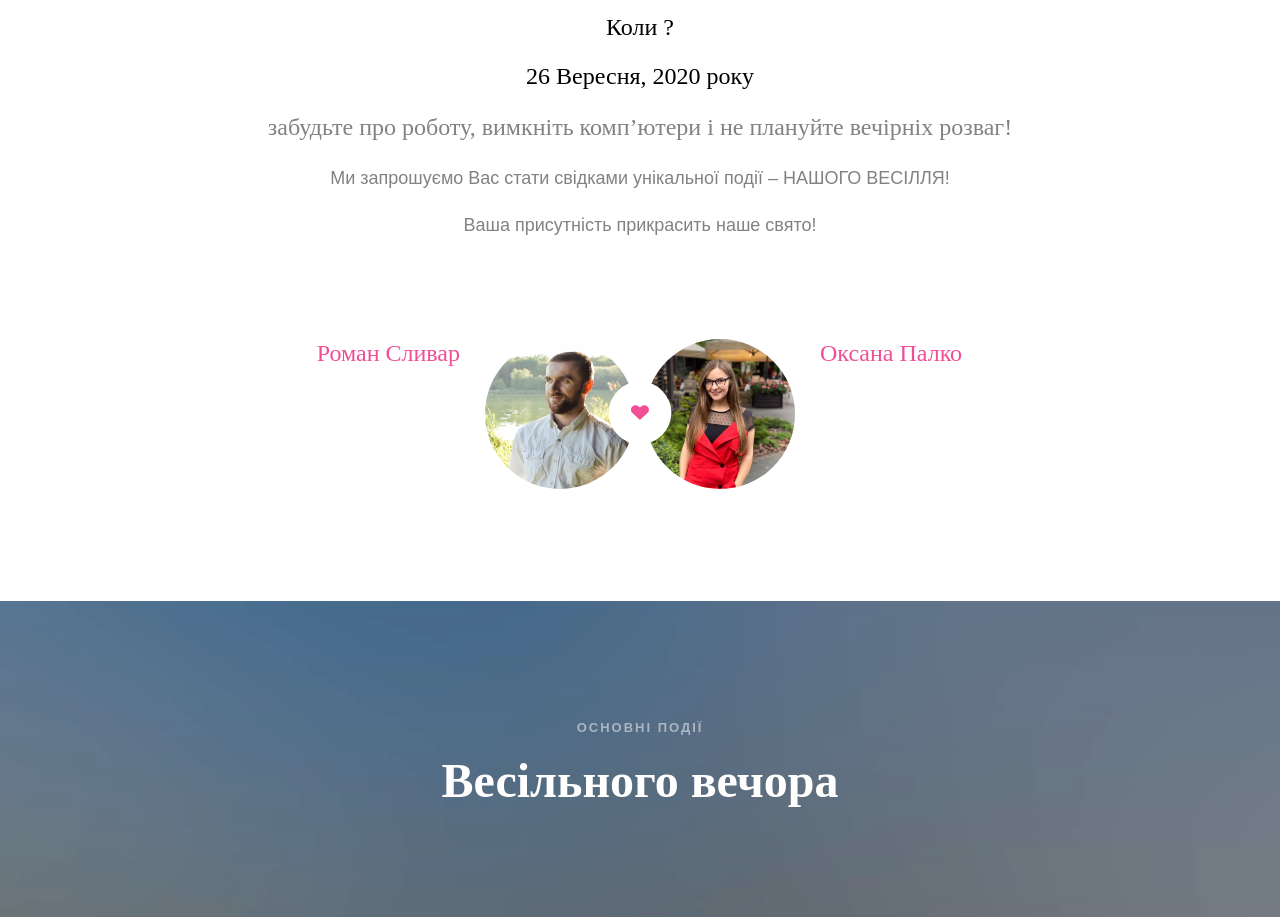
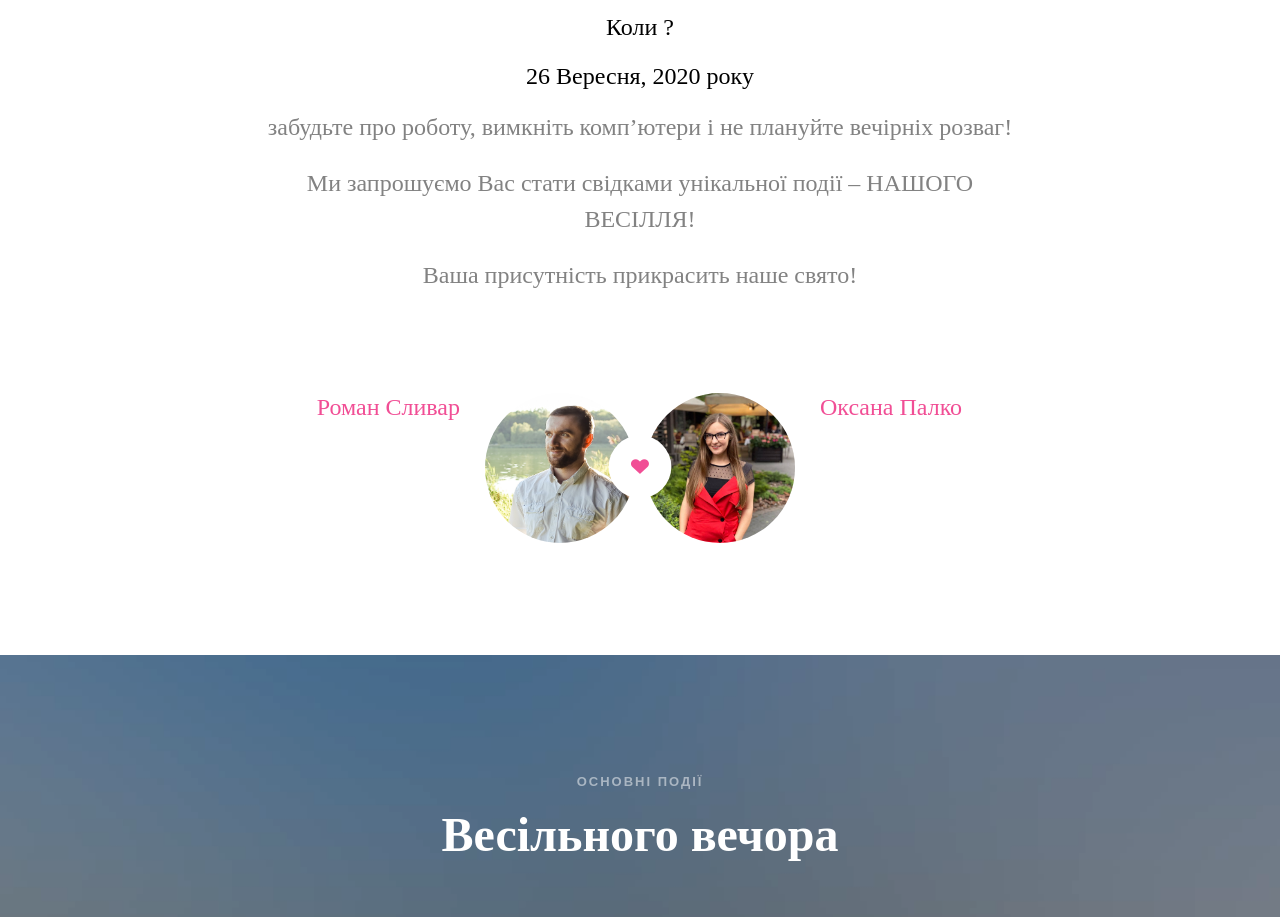
Before and after one commit to Slyvar/lovestory, a plain HTML site: page index.html in a window 1280 px wide. Shown: the part 1009-1926 px from the top of the page. Drawn offline with Linux system fonts and the light colour scheme; files whose address does not match are found by name; a web font is replaced by a local one.

Commit message:
Update index.html

```diff
--- a/index.html
+++ b/index.html
@@ -114,8 +114,8 @@
 					<h1><font size="5" face="SEGOE SCRIPT">Коли ?</font></h1>
 					<h3><font size="5" face="SEGOE SCRIPT">26 Вересня, 2020 року</font></h3>
 					<p><font size="5" face="SEGOE SCRIPT">забудьте про роботу, вимкніть комп’ютери і не плануйте вечірніх розваг!</font></p>
-                                        <p>Ми запрошуємо Вас стати свідками унікальної події – НАШОГО ВЕСІЛЛЯ!</p>
-                                        <p>Ваша присутність прикрасить наше свято!</p>
+                                        <p><font size="5" face="SEGOE SCRIPT">Ми запрошуємо Вас стати свідками унікальної події – НАШОГО ВЕСІЛЛЯ!</font></p>
+                                        <p><font size="5" face="SEGOE SCRIPT">Ваша присутність прикрасить наше свято!</font></p>
 				</div>
 			</div>
 			<div class="couple-wrap animate-box">
```
